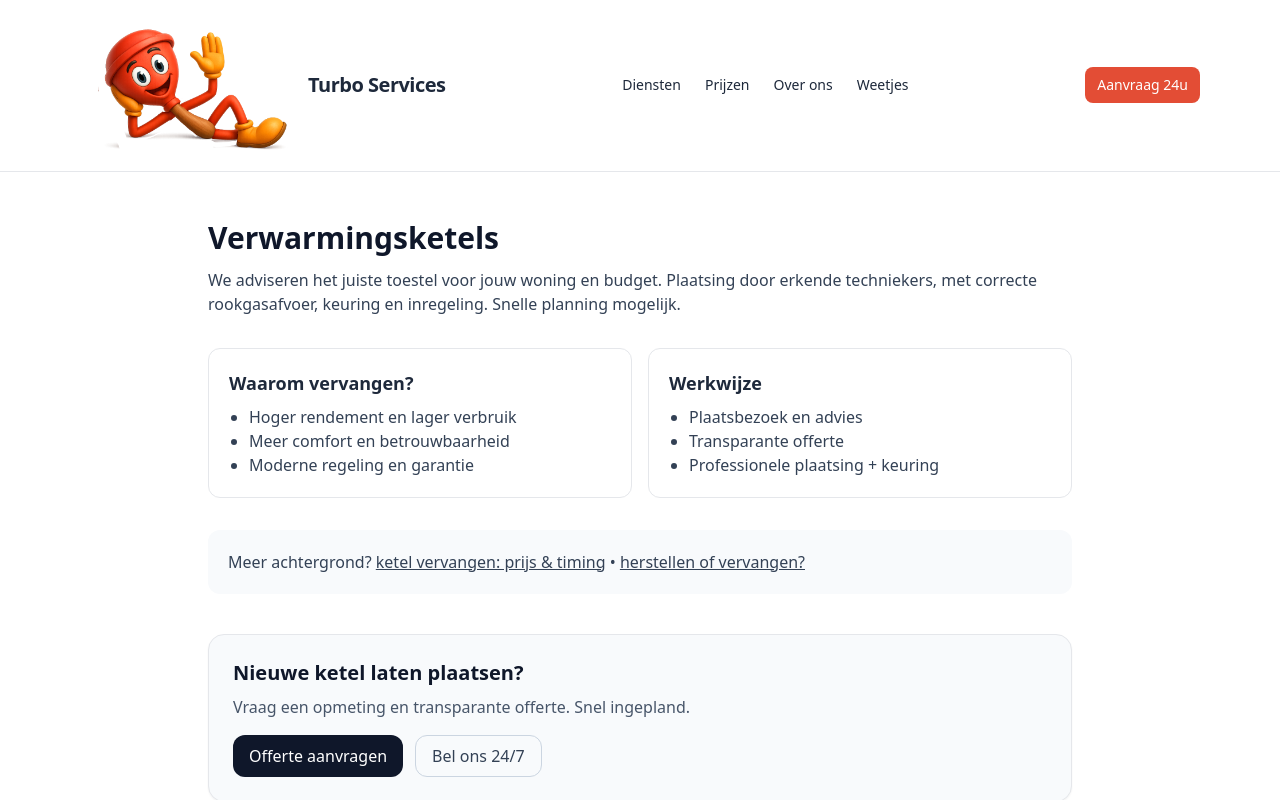
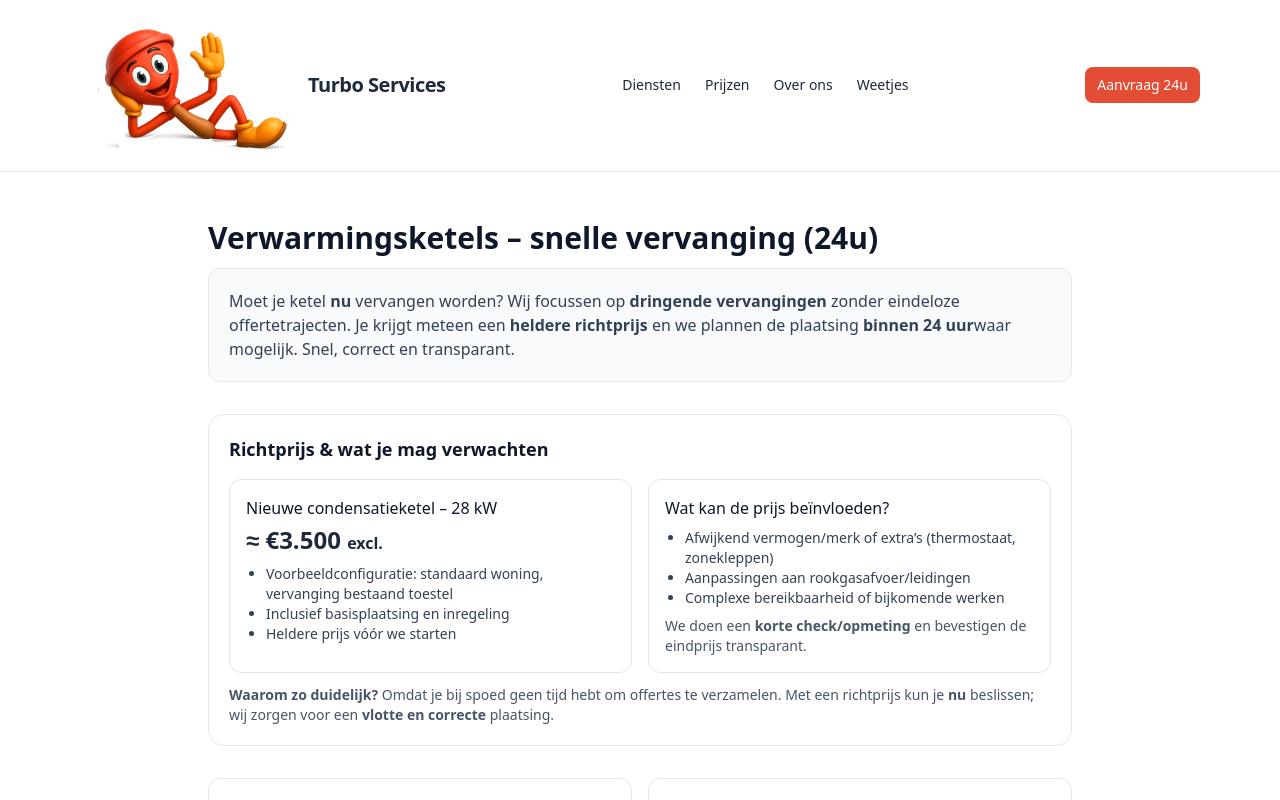
Before and after one commit to Turbo-89/turboservices, a Next.js app: page /diensten/verwarmingsketels in a window 1280 px wide. Shown: the top 800 px of the page. Built offline with nearby package versions, Linux system fonts and the light colour scheme.

Commit message:
Update page.tsx

```diff
--- a/app/diensten/verwarmingsketels/page.tsx
+++ b/app/diensten/verwarmingsketels/page.tsx
@@ -5,59 +5,112 @@ import CTA from "@/components/kb/CTA";
 import FAQJsonLd from "@/components/seo/FAQJsonLd";
 
 export const metadata: Metadata = {
-  title: "Verwarmingsketels | Turbo Services",
+  title: "Verwarmingsketels (24u vervanging) | Turbo Services",
   description:
-    "Vervanging en plaatsing van (gas)condensatieketels met keuring en inregeling. Advies op maat en snelle planning in Antwerpen en omgeving.",
+    "Dringend een nieuwe ketel nodig? Richtprijs 28 kW ≈ €3.500 excl. Snelle opmeting en 24u-plaatsing mogelijk. Geen eindeloze offertes—helder, snel en correct.",
 };
 
 export default function Page() {
   const faqs = [
     {
-      question: "Wanneer is mijn ketel aan vervanging toe?",
+      question: "Waarom communiceren jullie een richtprijs (€3.500 excl. voor 28 kW)?",
       answer:
-        "Vaak na 12–15 jaar of bij herhaalde storingen, roest/lekkage en laag rendement. We doen eerst een objectieve check.",
+        "Omdat veel klanten dringend een oplossing willen zonder weken te wachten op offertes. Met een duidelijke richtprijs kun je meteen beslissen. Na een korte check verfijnen we de prijs enkel als de situatie afwijkt.",
     },
     {
-      question: "Krijg ik vooraf een duidelijke offerte?",
+      question: "Kan de ketel écht binnen 24 uur geplaatst worden?",
       answer:
-        "Ja. Na opmeting ontvang je een transparante offerte met opties, timing en garantie.",
+        "Ja—op dit type dringende interventies zijn we ingericht. Bij standaardconfiguratie en vlotte bereikbaarheid plannen we doorgaans binnen 24 uur. Bel ons voor directe beschikbaarheid.",
     },
     {
-      question: "Helpen jullie met premies en keuring?",
+      question: "Doen jullie ook plaatsbezoek en een gedetailleerde offerte?",
       answer:
-        "We informeren over actuele premies en voorzien de wettelijke keuring en correcte inregeling.",
+        "Dat kan zeker. Maar onze kern is spoed: we geven snel een richtprijs en schakelen meteen door naar uitvoering. Wil je toch een uitgebreidere offerte, dan plannen we die in.",
+    },
+    {
+      question: "Wat als ik een ander vermogen/merk of extra’s nodig heb?",
+      answer:
+        "Geen probleem. De richtprijs is het startpunt. Bij opmeting stemmen we merk/vermogen en opties (thermostaat, rookgas, leidingen) af en passen we de prijs transparant aan.",
     },
   ];
 
   return (
     <main className="mx-auto max-w-4xl px-4 py-12">
-      <h1 className="text-3xl font-bold text-slate-900">Verwarmingsketels</h1>
-      <p className="mt-3 text-slate-700">
-        We adviseren het juiste toestel voor jouw woning en budget. Plaatsing door erkende techniekers, met correcte
-        rookgasafvoer, keuring en inregeling. Snelle planning mogelijk.
-      </p>
+      <h1 className="text-3xl font-bold text-slate-900">Verwarmingsketels – snelle vervanging (24u)</h1>
 
+      {/* Positionering op dringendheid */}
+      <div className="mt-3 rounded-xl border border-slate-200 bg-slate-50 p-5">
+        <p className="text-slate-700">
+          Moet je ketel <b>nu</b> vervangen worden? Wij focussen op <b>dringende vervangingen</b> zonder eindeloze
+          offertetrajecten. Je krijgt meteen een <b>heldere richtprijs</b> en we plannen de plaatsing <b>binnen 24 uur</b>
+          waar mogelijk. Snel, correct en transparant.
+        </p>
+      </div>
+
+      {/* Richtprijs / wat inbegrepen */}
+      <section className="mt-8 rounded-2xl border p-5">
+        <h2 className="text-lg font-semibold text-slate-900">Richtprijs & wat je mag verwachten</h2>
+
+        <div className="mt-4 grid gap-4 sm:grid-cols-2">
+          <div className="rounded-xl border p-4">
+            <div className="text-slate-900 font-medium">Nieuwe condensatieketel – 28 kW</div>
+            <div className="mt-1 text-2xl font-bold">≈ €3.500 <span className="text-base font-semibold">excl.</span></div>
+            <ul className="mt-2 list-disc pl-5 text-slate-700 text-sm">
+              <li>Voorbeeldconfiguratie: standaard woning, vervanging bestaand toestel</li>
+              <li>Inclusief basisplaatsing en inregeling</li>
+              <li>Heldere prijs vóór we starten</li>
+            </ul>
+          </div>
+
+          <div className="rounded-xl border p-4">
+            <div className="text-slate-900 font-medium">Wat kan de prijs beïnvloeden?</div>
+            <ul className="mt-2 list-disc pl-5 text-slate-700 text-sm">
+              <li>Afwijkend vermogen/merk of extra’s (thermostaat, zonekleppen)</li>
+              <li>Aanpassingen aan rookgasafvoer/leidingen</li>
+              <li>Complexe bereikbaarheid of bijkomende werken</li>
+            </ul>
+            <p className="mt-2 text-sm text-slate-600">
+              We doen een <b>korte check/opmeting</b> en bevestigen de eindprijs transparant.
+            </p>
+          </div>
+        </div>
+
+        <p className="mt-3 text-sm text-slate-600">
+          <b>Waarom zo duidelijk?</b> Omdat je bij spoed geen tijd hebt om offertes te verzamelen. Met een richtprijs
+          kun je <b>nu</b> beslissen; wij zorgen voor een <b>vlotte en correcte</b> plaatsing.
+        </p>
+      </section>
+
+      {/* 24u-werkwijze */}
       <section className="mt-8 grid gap-4 sm:grid-cols-2">
         <div className="rounded-xl border p-5">
-          <h2 className="text-lg font-semibold">Waarom vervangen?</h2>
-          <ul className="mt-2 list-disc pl-5 text-slate-700">
-            <li>Hoger rendement en lager verbruik</li>
-            <li>Meer comfort en betrouwbaarheid</li>
-            <li>Moderne regeling en garantie</li>
-          </ul>
+          <h2 className="text-lg font-semibold">Onze 24u-werkwijze</h2>
+          <ol className="mt-2 list-decimal pl-5 text-slate-700">
+            <li><b>Intake & richtprijs</b> via telefoon of formulier</li>
+            <li><b>Korte check/opmeting</b> (foto’s of ter plaatse)</li>
+            <li><b>Plaatsing</b> – doorgaans binnen 24 uur</li>
+            <li><b>Inregeling & keuring</b> volgens de regels</li>
+          </ol>
         </div>
         <div className="rounded-xl border p-5">
-          <h2 className="text-lg font-semibold">Werkwijze</h2>
+          <h2 className="text-lg font-semibold">Wanneer vervangen logisch is</h2>
           <ul className="mt-2 list-disc pl-5 text-slate-700">
-            <li>Plaatsbezoek en advies</li>
-            <li>Transparante offerte</li>
-            <li>Professionele plaatsing + keuring</li>
+            <li>Ketel 12–15 jaar of ouder</li>
+            <li>Herhaalde storingen of lekkage</li>
+            <li>Hoog verbruik/laag rendement</li>
           </ul>
+          <p className="mt-2 text-sm text-slate-600">
+            Nog twijfels? Lees:{" "}
+            <Link href="/kennisbank/ketel-herstellen-of-vervangen" className="underline">
+              herstellen of vervangen?
+            </Link>
+          </p>
         </div>
       </section>
 
+      {/* Kennisbank links */}
       <div className="mt-8 rounded-xl bg-slate-50 p-5 text-slate-700">
-        Meer achtergrond?{" "}
+        <b>Meer achtergrond?</b>{" "}
         <Link href="/kennisbank/verwarmingsketel-vervangen" className="underline">ketel vervangen: prijs & timing</Link>{" "}
         •{" "}
         <Link href="/kennisbank/ketel-herstellen-of-vervangen" className="underline">
@@ -66,11 +119,12 @@ export default function Page() {
       </div>
 
       <CTA
-        title="Nieuwe ketel laten plaatsen?"
-        subtitle="Vraag een opmeting en transparante offerte. Snel ingepland."
+        title="Nieuwe ketel binnen 24 uur?"
+        subtitle="Bel ons voor een directe richtprijs (28 kW ≈ €3.500 excl.) en snelle planning."
         primaryHref="/aanvraag"
-        primaryLabel="Offerte aanvragen"
+        primaryLabel="Richtprijs & planning"
       />
+
       <FAQJsonLd items={faqs} />
     </main>
   );
```
